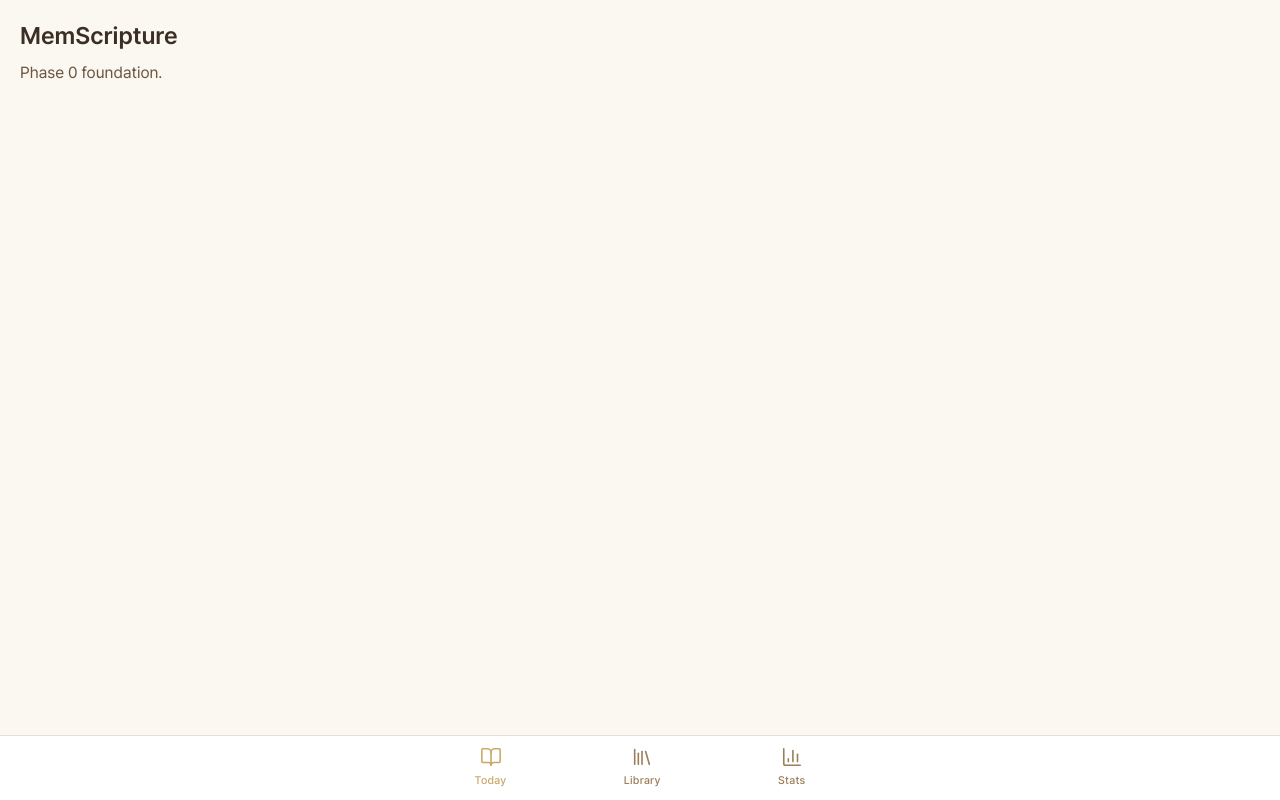
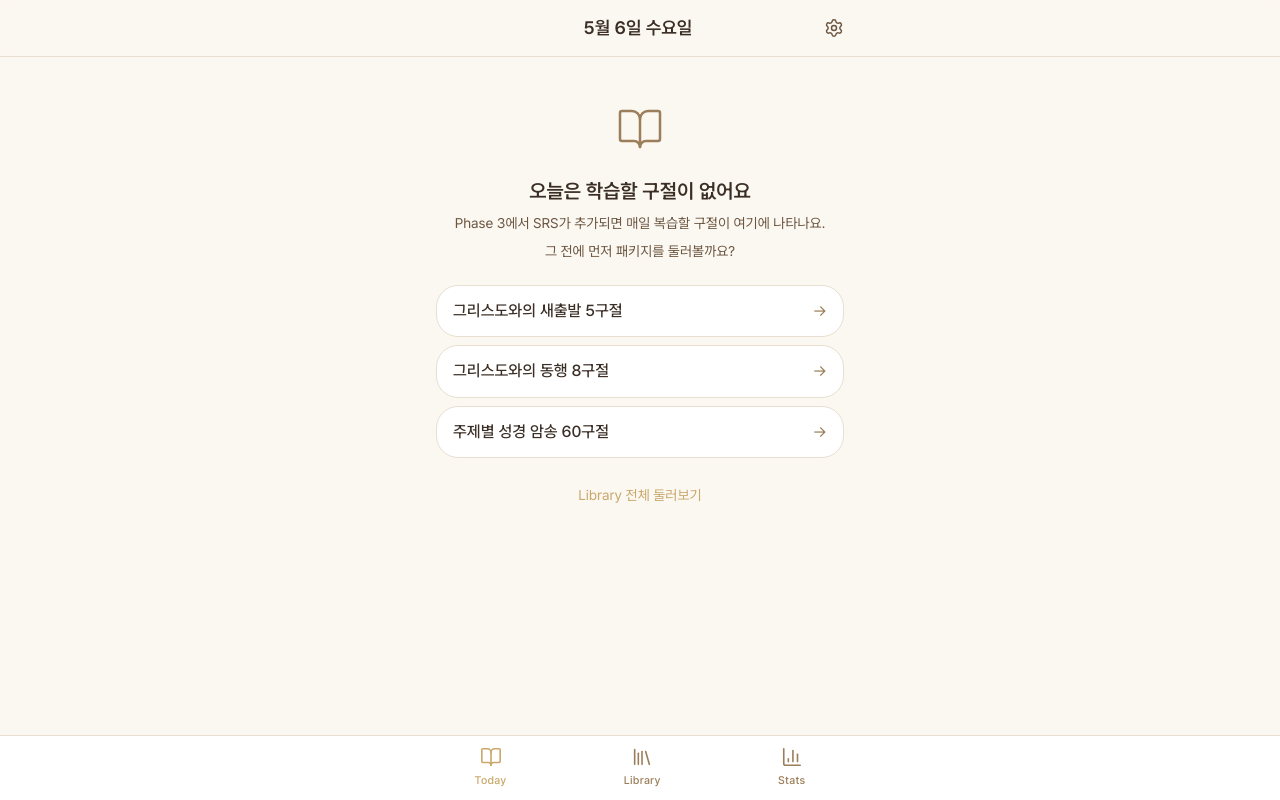
Before and after one commit to essohn/memscripture, a SvelteKit app: page / in a window 1280 px wide. Built offline with nearby package versions, Linux system fonts and the light colour scheme.

Commit message:
feat: today empty state with package picker

```diff
--- a/src/routes/+page.svelte
+++ b/src/routes/+page.svelte
@@ -1,4 +1,53 @@
-<main class="p-5">
-	<h1 class="text-2xl font-semibold">MemScripture</h1>
-	<p class="mt-2 text-[var(--color-text-secondary)]">Phase 0 foundation.</p>
+<script lang="ts">
+	import Header from '$lib/components/nav/Header.svelte';
+	import { listPackages } from '$lib/db/verses';
+	import type { PackageMeta } from '$lib/types';
+	import { BookOpen } from 'lucide-svelte';
+
+	let packages: PackageMeta[] = $state([]);
+
+	$effect(() => {
+		listPackages()
+			.then((p) => (packages = p))
+			.catch(() => {});
+	});
+
+	const today = new Intl.DateTimeFormat('ko-KR', {
+		month: 'long',
+		day: 'numeric',
+		weekday: 'long'
+	}).format(new Date());
+</script>
+
+<Header title={today} />
+
+<main class="max-w-md mx-auto px-5 pt-12 pb-8 text-center space-y-6">
+	<div class="flex justify-center text-[var(--color-text-tertiary)]">
+		<BookOpen size={48} strokeWidth={1.25} />
+	</div>
+	<div class="space-y-2">
+		<h2 class="text-xl font-semibold">오늘은 학습할 구절이 없어요</h2>
+		<p class="text-sm text-[var(--color-text-secondary)]">
+			Phase 3에서 SRS가 추가되면 매일 복습할 구절이 여기에 나타나요.
+		</p>
+		<p class="text-sm text-[var(--color-text-secondary)]">그 전에 먼저 패키지를 둘러볼까요?</p>
+	</div>
+	<div class="space-y-2">
+		{#each packages.slice(0, 3) as pkg (pkg.id)}
+			<a
+				href={`/library/${pkg.id}`}
+				class="block bg-[var(--color-card)] border border-[var(--color-border)] rounded-xl
+				       px-4 py-3 text-left hover:bg-[var(--color-elevated)]"
+			>
+				<span class="font-medium">{pkg.name}</span>
+				<span class="text-[var(--color-text-tertiary)] float-right">→</span>
+			</a>
+		{/each}
+	</div>
+	<a
+		href="/library"
+		class="inline-block text-sm text-[var(--color-accent)] underline-offset-4 hover:underline"
+	>
+		Library 전체 둘러보기
+	</a>
 </main>
```
